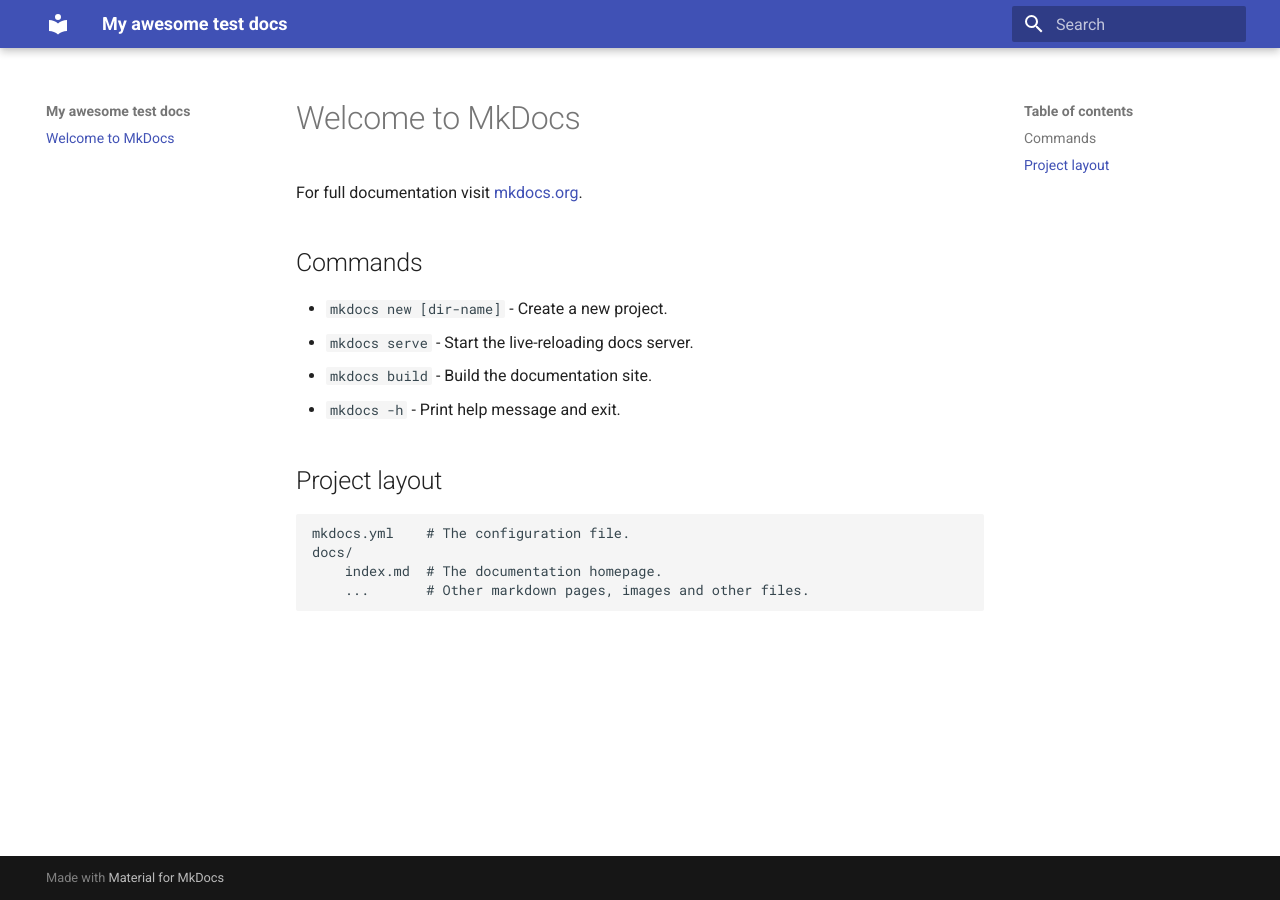
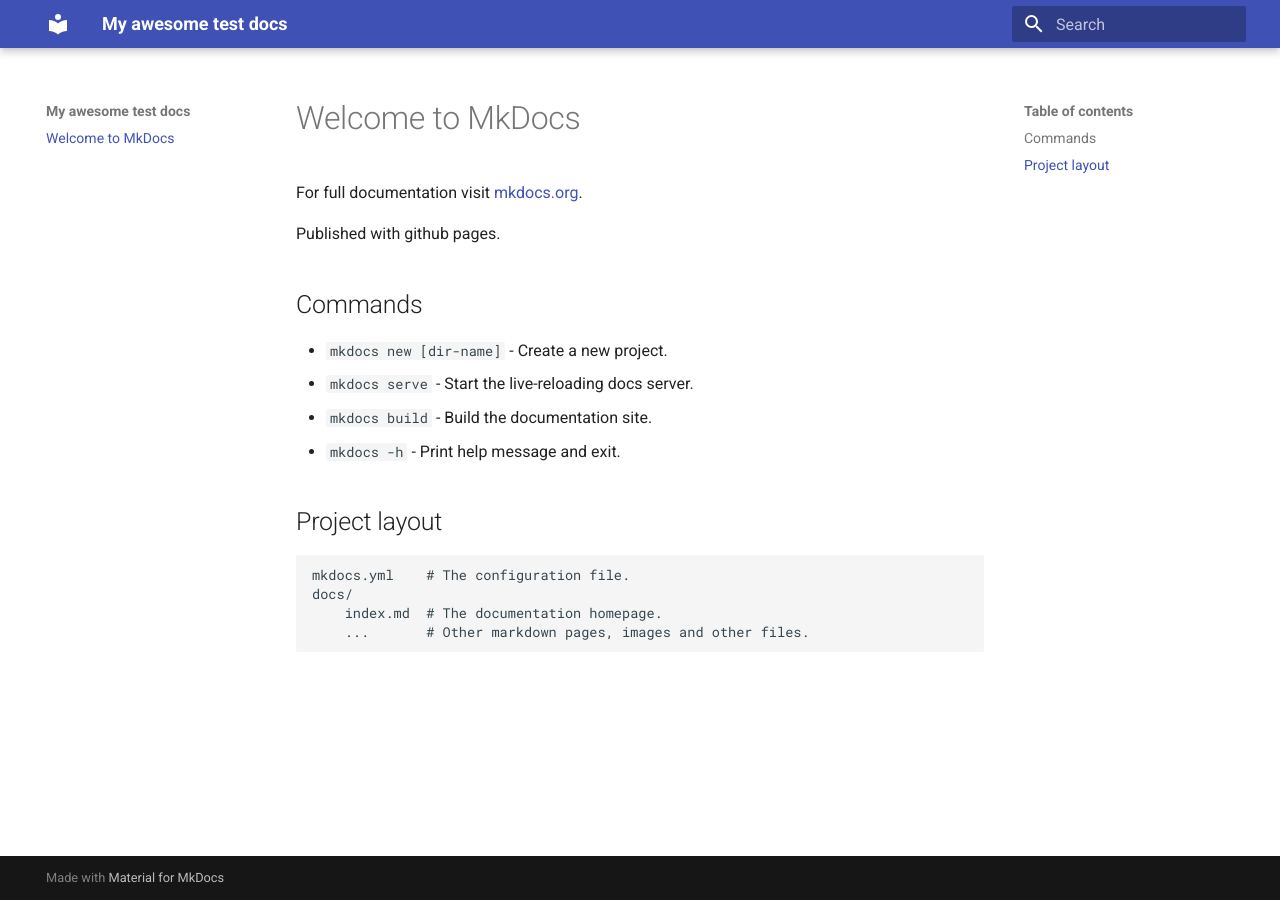
Before and after one commit to jomaway/mkdocs-ci-test, an MkDocs documentation site: the page built from docs/index.md, in a window 1280 px wide. Built offline with MkDocs 1.6.1 and Material for MkDocs 9.7.7, drawn with Linux system fonts in a browser that asks for light colours.

Commit message:
Added info

```diff
--- a/docs/index.md
+++ b/docs/index.md
@@ -1,6 +1,8 @@
 # Welcome to MkDocs
 
 For full documentation visit [mkdocs.org](https://www.mkdocs.org).
+
+Published with github pages.
 
 ## Commands
 
```
